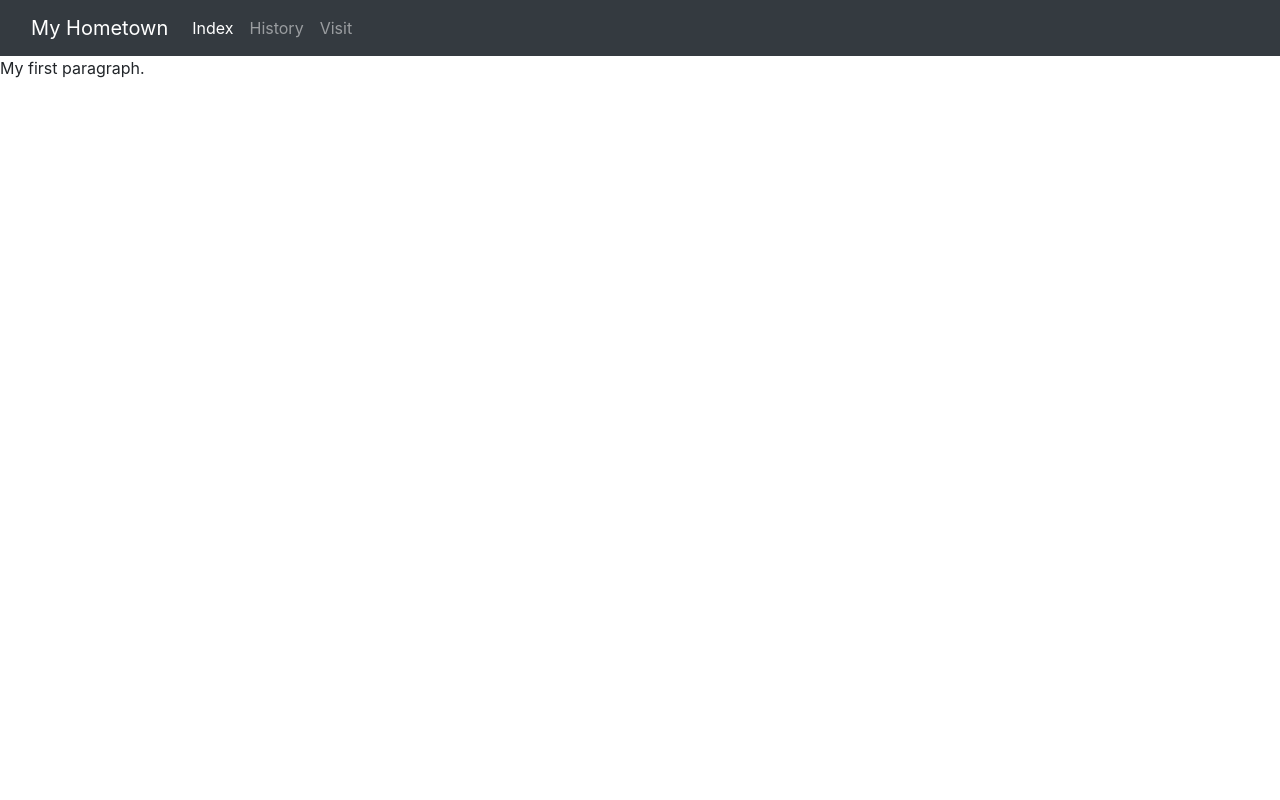
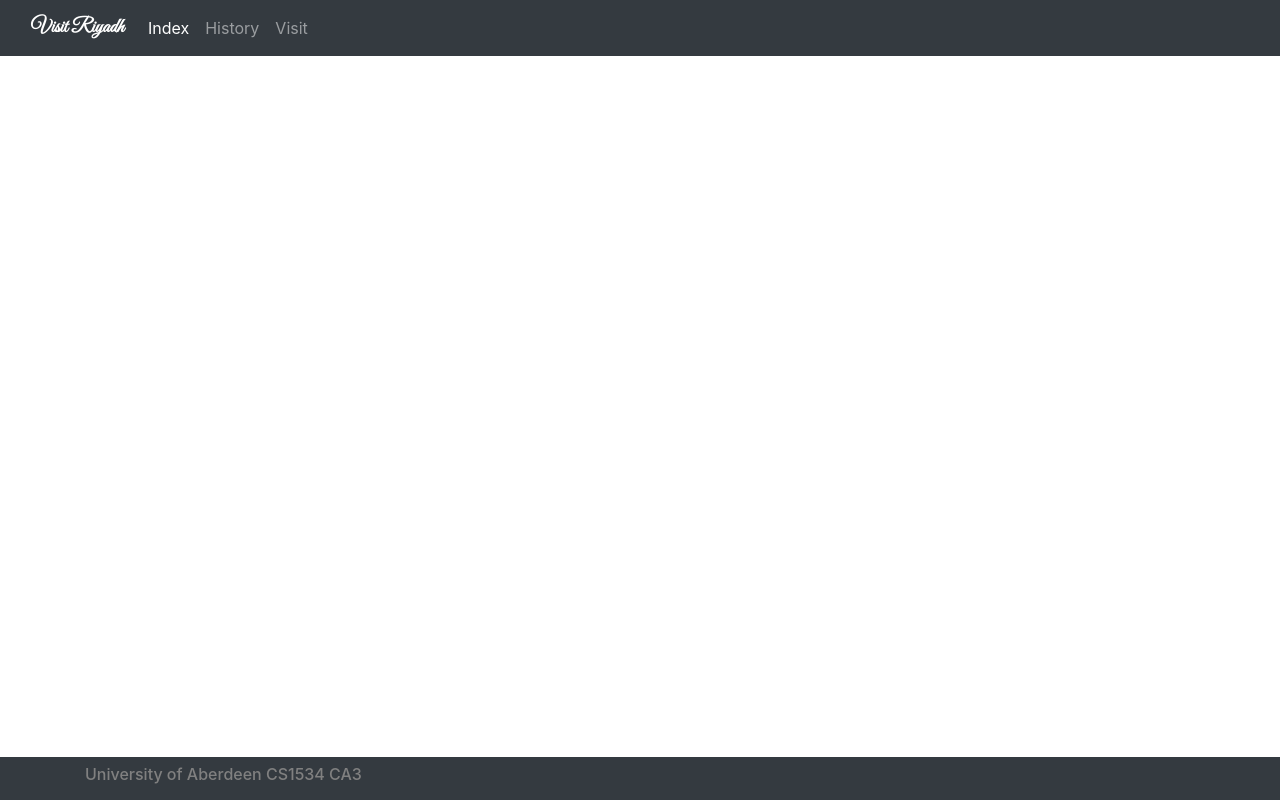
Before and after one commit to u04la23/CA3-HTML, a plain HTML site: page index.html in a window 1280 px wide. Drawn offline with nearby package versions, Linux system fonts and the light colour scheme.

Commit message:
finished

```diff
--- a/index.html
+++ b/index.html
@@ -5,22 +5,24 @@
     <meta charset="utf-8">
     <meta name="viewport" content="width=device-width,initial-scale=1">
 
+    <link rel="stylesheet" href="main.css">
+
     <link rel="stylesheet"
       href="https://maxcdn.bootstrapcdn.com/bootstrap/4.5.2/css/bootstrap.min.css">
     <script
-      src="https://ajax.googleapis.com/ajax/libs/jquery/3.5.1/jquery.min.js"></script>
-    <script
-      src="https://cdnjs.cloudflare.com/ajax/libs/popper.js/1.16.0/umd/popper.min.js"></script>
-    <script
       src="https://maxcdn.bootstrapcdn.com/bootstrap/4.5.2/js/bootstrap.min.js"></script>
+
+    <link rel="preconnect" href="https://fonts.googleapis.com">
+    <link rel="preconnect" href="https://fonts.gstatic.com" crossorigin>
+    <link href="https://fonts.googleapis.com/css2?family=Great+Vibes&display=swap" rel="stylesheet">
 
   </head>
 <body>
-
+<header>
 <!-- https://getbootstrap.com/docs/5.3/examples/sticky-footer-navbar/?# -->
 <nav class="navbar navbar-expand-md navbar-dark fixed-top bg-dark">
-    <div class="container-fluid">
-      <a class="navbar-brand" href="home.html">My Hometown</a>
+    <div class="container-fluid" style="">
+      <a class="great-vibes-regular navbar-brand" href="home.html">Visit Riyadh</a>
       <button class="navbar-toggler collapsed" type="button" data-bs-toggle="collapse" data-bs-target="#navbarCollapse" aria-controls="navbarCollapse" aria-expanded="false" aria-label="Toggle navigation">
         <span class="navbar-toggler-icon"></span>
       </button>
@@ -35,19 +37,22 @@
           <li class="nav-item">
             <a class="nav-link" href="visit.html">Visit</a>
           </li>
-          <!--
-          <li class="nav-item">
-            <a class="nav-link disabled" aria-disabled="true">Disabled</a>
-          </li>
-          -->
         </ul>
       </div>
     </div>
   </nav>
+</header>
 
+<main>
 
-<h1>My First Heading</h1>
-<p>My first paragraph.</p>
+</main>
+
+<footer class="footer mt-auto py-2 fixed-bottom bg-dark">
+  <div class="container" style="color: gray;">
+    <h6>University of Aberdeen CS1534 CA3</h6>
+  </div>
+</footer>
+
 
 </body>
 </html>
```
